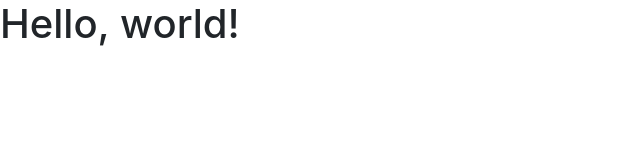
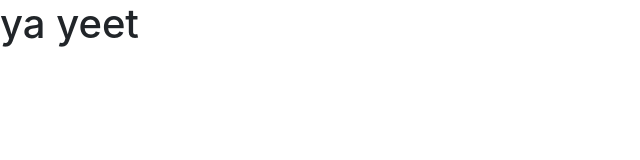
Before and after one commit to SLusherxp/VEBR-PROEFTOETS, a plain HTML site: page index.html in a window 1280 px wide. Shown: the whole page, without its empty margins (0-640 px from the left). Drawn offline with nearby package versions, Linux system fonts and the light colour scheme.

Commit message:
removed the 45

```diff
--- a/index.html
+++ b/index.html
@@ -11,7 +11,7 @@
     <title>Hello, 45 world!</title>
   </head>
   <body>
-    <h1>Hello, world!</h1>
+    <h1>ya yeet</h1>
 
     <!-- Optional JavaScript -->
     <!-- jQuery first, then Popper.js, then Bootstrap JS -->
```
